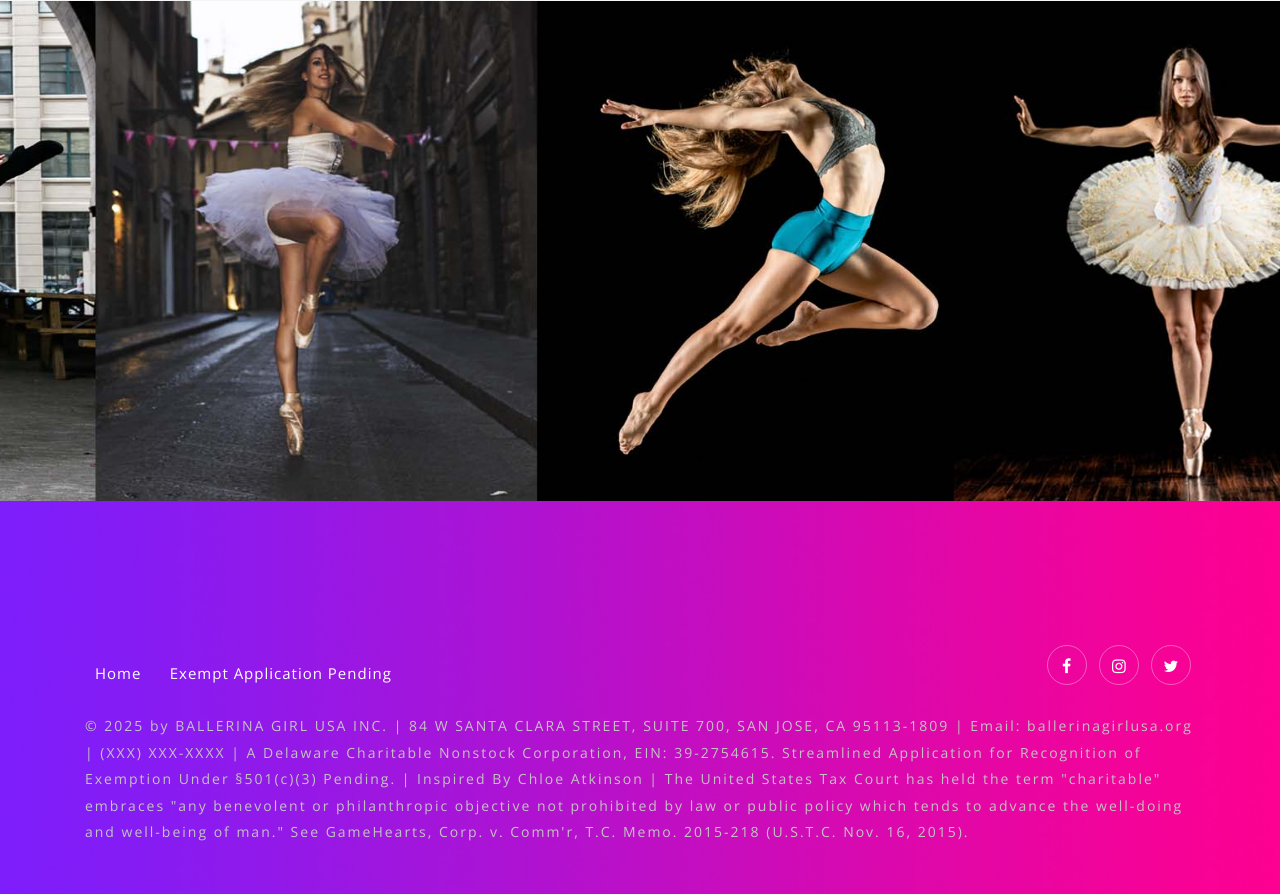
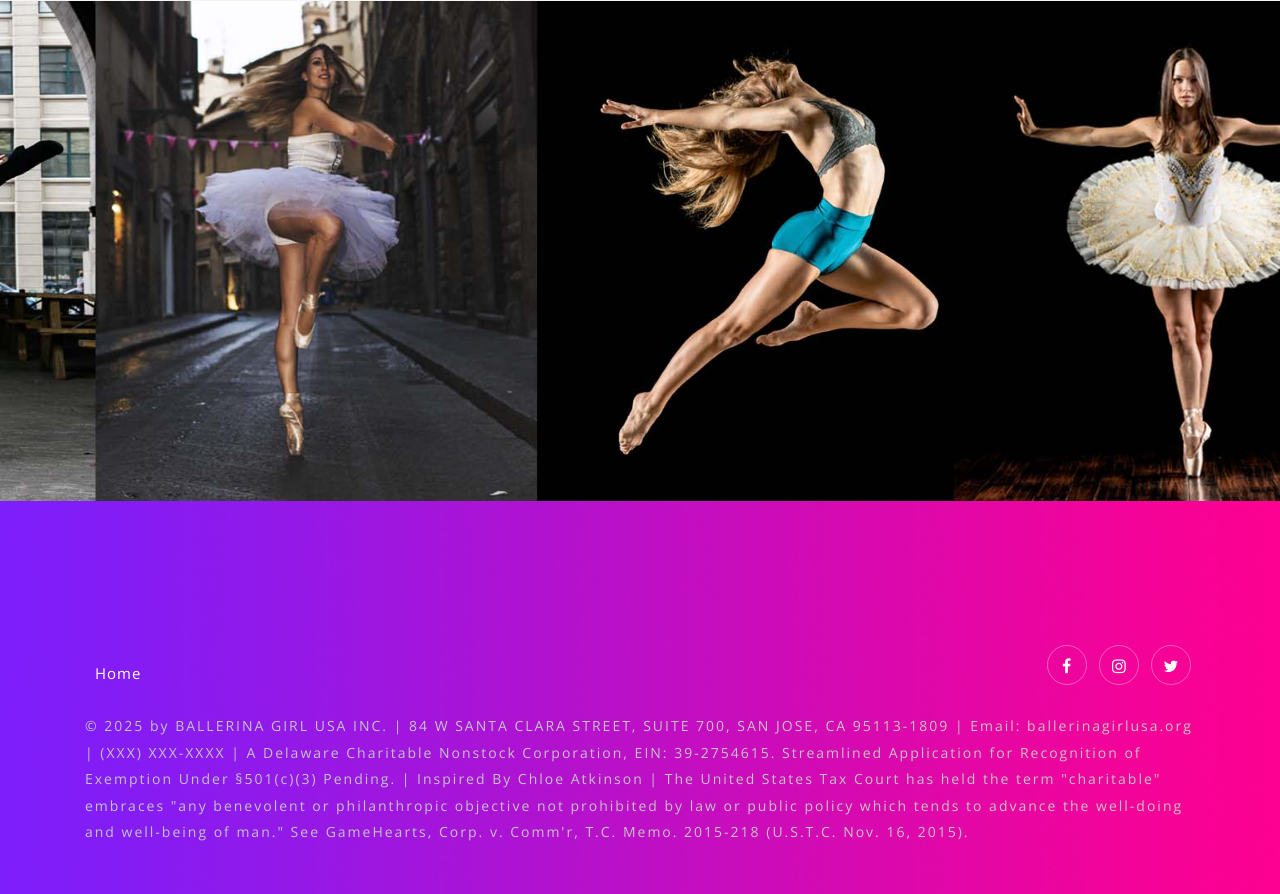
Before and after one commit to RauhmelFoxCEO/ballerinagirlusa.org, a plain HTML site: page index.html in a window 1280 px wide. Shown: the part 3568-4462 px from the top of the page. Drawn offline with nearby package versions, Linux system fonts and the light colour scheme.

Commit message:
Update index.html

```diff
--- a/index.html
+++ b/index.html
@@ -276,7 +276,7 @@ License URL: http://creativecommons.org/licenses/by/3.0/
 <!-- 							<a href="https://www.paypal.com/cgi-bin/webscr?cmd=_s-xclick&hosted_button_id=RKUASKYECK38Y&source=url" class="active">Donate via PayPal</a> -->
 						</li>
 						<li>
-							<a href="" class="active">Exempt Application Pending</a>
+<!-- 							<a href="" class="active">Exempt Application Pending</a> -->
 						</li>
 						<li>
 <!-- 							<a href="https://ww2.matchinggifts.com/us" target="_blank">Search Matching Gifts</a> -->
```
